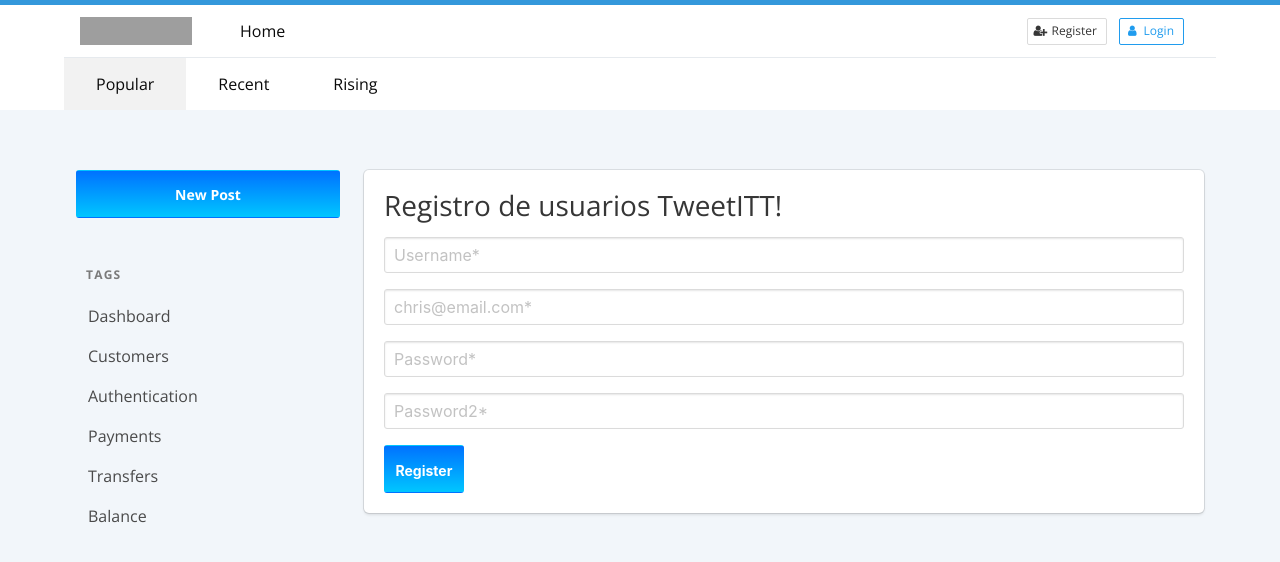
After one commit to jcromerohdz/tweetiit, a Django app: page /accounts/register/ in a window 1280 px wide. The commit adds this page. Shown: the top 562 px of the page. Run offline with Django 3.2, Linux system fonts and the light colour scheme; some libraries are stand-ins or nearby versions; grey boxes are pictures that could not be loaded.

Commit message:
Login sys with django auth user model

```diff
--- /dev/null
+++ b/tweetitt2/accounts/forms.py
@@ -0,0 +1,26 @@
+from django import forms
+
+class UserRegisterForm(forms.Form):
+    username = forms.CharField(label='',
+                              widget=forms.TextInput(
+                                    attrs={'placeholder':"Username*",
+                                    'class': "input"}))
+    email = forms.EmailField(label='',
+                             widget=forms.EmailInput(
+                                    attrs={'placeholder':"chris@email.com*",
+                                    'class': "input"}))
+    password = forms.CharField(label='',
+                               widget=forms.PasswordInput(
+                                    attrs={'placeholder':"Password*",
+                                    'class': "input"}))
+    password2 = forms.CharField(label='',
+                                widget=forms.PasswordInput(
+                                    attrs={'placeholder':"Password2*",
+                                    'class': "input"}))
+
+    def clean_password2(self):
+        password = self.cleaned_data.get('password')
+        password2 = self.cleaned_data.get('password2')
+        if password != password2:
+            raise forms.ValidationError("La claves deben ser iguales!")
+        return password2
--- /dev/null
+++ b/tweetitt2/accounts/templates/accounts/user_register_form.html
@@ -0,0 +1,24 @@
+{% extends "base.html" %}
+{% block content %}
+
+<form {%if form_id%} id='{{form_id}}' {%endif%} class="form"  method="POST" action="{% if action_url %}{{ action_url }}{% endif %}" >
+
+      {% csrf_token %}
+      <!-- <label for="id_content">Content:</label></br> -->
+
+      <div class="control">
+        <h2>Registro de usuarios TweetITT!</h2>
+        <!-- Que es un widget y como lo uso? Tarea -->
+          <!-- <textarea class="textarea"  name="content" required="" id="id_content" maxlength="140" placeholder="Tweet Please"></textarea> -->
+          {{form.as_p}}
+          <input class="button is-primary is-block is-alt is-large" type="submit" name="" value="Register">
+      </div>
+
+
+      <!-- {{form.as_p}} -->
+
+
+
+</form>
+
+{% endblock %}
--- a/tweetitt2/accounts/views.py
+++ b/tweetitt2/accounts/views.py
@@ -1,6 +1,27 @@
 # -*- coding: utf-8 -*-
 from __future__ import unicode_literals
+from django.contrib.auth import get_user_model
 
 from django.shortcuts import render
 
 # Create your views here.
+from django.views.generic.edit import FormView
+
+from .forms import UserRegisterForm
+
+User = get_user_model()
+
+class UserRegisterView(FormView):
+    template_name = 'accounts/user_register_form.html'
+    form_class = UserRegisterForm
+    success_url = "/login"
+
+    def form_valid(self, form):
+        username = form.cleaned_data.get("username")
+        email = form.cleaned_data.get("email")
+        password = form.cleaned_data.get("password")
+        new_user = User.objects.create(username=username, email=email)
+        new_user.set_password(password)
+        new_user.save()
+
+        return super(UserRegisterView, self).form_valid(form)
--- a/tweetitt2/tweet/api/serializers.py
+++ b/tweetitt2/tweet/api/serializers.py
@@ -12,6 +12,7 @@ class TweetModelSerializer(serializers.ModelSerializer):
         model = Tweet
         fields = [
             'user',
+            'id',
             'content',
             'created',
             'date_display',
--- a/tweetitt2/tweetitt2/templates/base.html
+++ b/tweetitt2/tweetitt2/templates/base.html
@@ -52,7 +52,7 @@
           <div class="navbar-item">
             <div class="field is-grouped">
               <p class="control">
-                <a class="button is-small">
+                <a class="button is-small" href="/accounts/register/">
                   <span class="icon">
                     <i class="fa fa-user-plus"></i>
                   </span>
@@ -62,7 +62,7 @@
                 </a>
               </p>
               <p class="control">
-                <a class="button is-small is-info is-outlined">
+                <a class="button is-small is-info is-outlined" href="/login">
                   <span class="icon">
                     <i class="fa fa-user"></i>
                   </span>
--- a/tweetitt2/tweetitt2/urls.py
+++ b/tweetitt2/tweetitt2/urls.py
@@ -19,22 +19,21 @@ from django.conf import settings
 from django.conf.urls.static import static
 
 from .views import home
+from accounts.views import UserRegisterView
 from tweet.views import home_tweet, tweet_detail_view, tweet_list_view, TweetListView,  TweetDetailView
 from tweet.views import TweetCreateView, TweetUpdateView, TweetDeleteView
 urlpatterns = [
     url(r'^admin/', admin.site.urls),
-    url(r'^$', home, name='home'),
+    # url(r'^$', home, name='home'),
     url(r'^tweet/$', home_tweet, name='home_tweet'),
     url(r'^tweet/detail$', tweet_detail_view, name='tweet_detail'),
     url(r'^tweet/list$', tweet_list_view, name='tweetlist'),
     url(r'^tweet/create$', TweetCreateView.as_view(), name='tweet_create'),
-    url(r'^tweet/detail/(?P<pk>\d)/edit/$', TweetUpdateView.as_view(), name='tweet_edit'),
-    url(r'^tweet/detail/(?P<pk>\d)/delete/$', TweetDeleteView.as_view(), name='tweet_delete'),
-    url(r'^tweet/detail/(?P<id>\d)/$', TweetDetailView.as_view(), name='tweet_detail'),
-    url(r'^tweet/listc/$', TweetListView.as_view(), name='tweet_list'),
+    url(r'^tweet/detail/(?P<pk>\d+)/edit/$', TweetUpdateView.as_view(), name='tweet_edit'),
+    url(r'^tweet/detail/(?P<pk>\d+)/delete/$', TweetDeleteView.as_view(), name='tweet_delete'),
+    url(r'^tweet/detail/(?P<id>\d+)/$', TweetDetailView.as_view(), name='tweet_detail'),
+    url(r'^accounts/profile/$', TweetListView.as_view(), name='tweet_list'),
     url(r'^api/tweet/', include('tweet.api.urls', namespace='tweet-api' )),
-
-
-
-
+    url(r'^accounts/register/$', UserRegisterView.as_view(), name='register'),
+    url(r'^', include('django.contrib.auth.urls')),
 ]+ static(settings.STATIC_URL, document_root=settings.STATIC_ROOT)
```
Also changed, not shown: tweetitt2/accounts/templates/registration/login.html (added, +38 -0 lines), tweetitt2/accounts/urls.py (added, +9 -0 lines), tweetitt2/tweetitt2/templates/tweets/tweet_list_ajax.html (+8 -4 lines), tweetitt2/tweetitt2/db.sqlite3, 4 other files.
